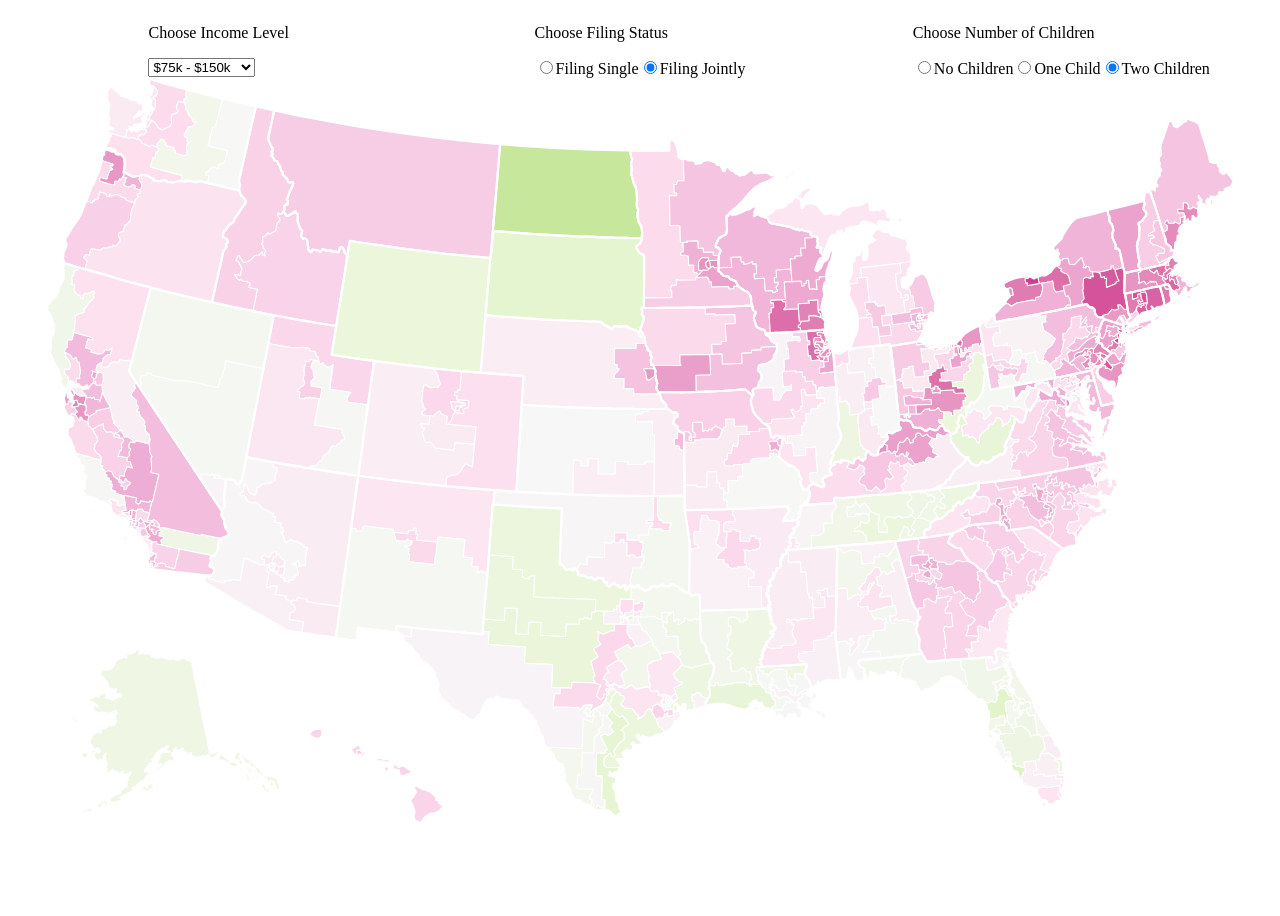
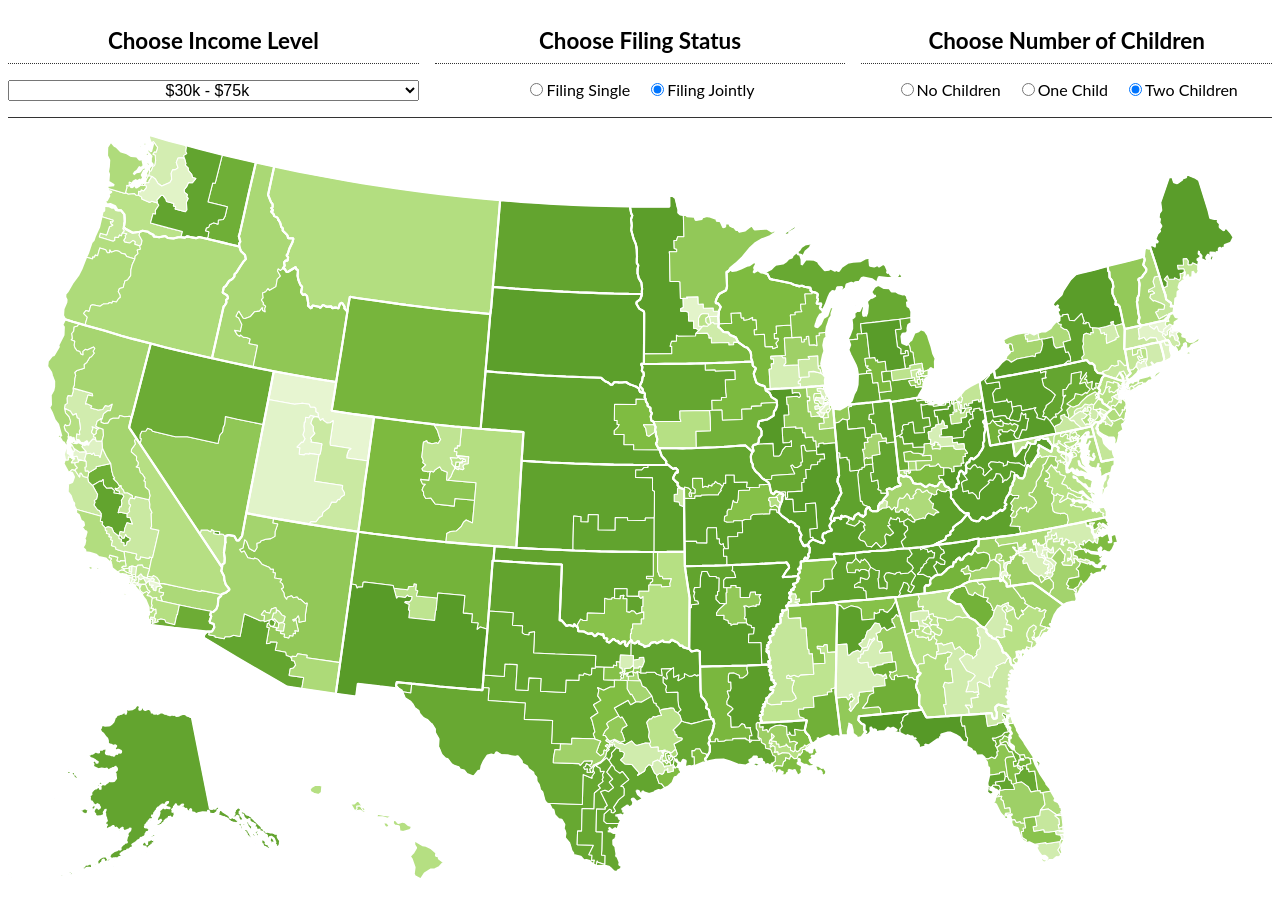
Before and after one commit to TaxFoundation/congressional-district-interactive, a React (Create React App) app: page / in a window 1280 px wide. Shown: the top 916 px of the page. Built offline with nearby package versions, Linux system fonts and the light colour scheme.

Commit message:
Add basic nav styles

```diff
--- a/src/App.js
+++ b/src/App.js
@@ -12,7 +12,7 @@ class App extends Component {
 
     this.state = {
       activeState: null,
-      activeBucket: '75-150',
+      activeBucket: '30-75',
       activeStatus: 1,
       activeChildren: 2,
       domain: [-0.05, 0.05],
--- a/src/components/Navigation.js
+++ b/src/components/Navigation.js
@@ -2,16 +2,43 @@ import React from 'react';
 import styled from 'styled-components';
 
 const Container = styled.div`
+  border-bottom: 1px solid #333;
   display: grid;
+  font-family: 'Lato', sans-serif;
+  font-size: 1rem;
+  grid-gap: 1rem;
   grid-template: auto / repeat(3, 1fr);
-  justify-items: center;
+  justify-items: stretch;
+  padding-bottom: 1rem;
+  margin-bottom: 1rem;
+`;
+
+const NavSectionHeading = styled.h2`
+  border-bottom: 1px dotted #333;
+  display: block;
+  font-size: 1.4rem;
+  margin-bottom: 1rem;
+  padding-bottom: 0.6rem;
+  text-align: center;
+  width: 100%;
+`;
+
+const Select = styled.select`
+  font-size: 1rem;
+  text-align: center;
+  width: 100%;
+`;
+
+const Radio = styled.div`
+  display: inline-block;
+  margin: 0 0.5rem;
 `;
 
 const BucketSeclection = props => {
   return (
     <div>
-      <p>Choose Income Level</p>
-      <select
+      <NavSectionHeading>Choose Income Level</NavSectionHeading>
+      <Select
         name="income"
         id="income"
         value={props.value}
@@ -22,7 +49,7 @@ const BucketSeclection = props => {
         <option value="75-150">$75k - $150k</option>
         <option value="150-500">$150k - $500k</option>
         <option value="500-inf">$500k and Up</option>
-      </select>
+      </Select>
     </div>
   );
 };
@@ -30,8 +57,9 @@ const BucketSeclection = props => {
 const StatusSelection = props => {
   return (
     <div>
-      <p>Choose Filing Status</p>
-      <div>
+      <NavSectionHeading>Choose Filing Status</NavSectionHeading>
+      <div style={{ textAlign: 'center' }}>
+        <Radio>
           <input
             type="radio"
             name="single-status"
@@ -41,6 +69,8 @@ const StatusSelection = props => {
             onChange={e => props.update(e.target.value)}
           />
           <label htmlFor="single-status">Filing Single</label>
+        </Radio>
+        <Radio>
           <input
             type="radio"
             name="married-status"
@@ -50,6 +80,7 @@ const StatusSelection = props => {
             onChange={e => props.update(e.target.value)}
           />
           <label htmlFor="married--status">Filing Jointly</label>
+        </Radio>
       </div>
     </div>
   );
@@ -58,8 +89,9 @@ const StatusSelection = props => {
 const ChildrenSelection = props => {
   return (
     <div>
-      <p>Choose Number of Children</p>
-      <div>
+      <NavSectionHeading>Choose Number of Children</NavSectionHeading>
+      <div style={{ textAlign: 'center' }}>
+        <Radio>
           <input
             type="radio"
             name="children-0"
@@ -69,6 +101,8 @@ const ChildrenSelection = props => {
             onChange={e => props.update(e.target.value)}
           />
           <label htmlFor="children-0">No Children</label>
+        </Radio>
+        <Radio>
           <input
             type="radio"
             name="children-1"
@@ -78,6 +112,8 @@ const ChildrenSelection = props => {
             onChange={e => props.update(e.target.value)}
           />
           <label htmlFor="children-1">One Child</label>
+        </Radio>
+        <Radio>
           <input
             type="radio"
             name="children-2"
@@ -87,6 +123,7 @@ const ChildrenSelection = props => {
             onChange={e => props.update(e.target.value)}
           />
           <label htmlFor="children-2">Two Children</label>
+        </Radio>
       </div>
     </div>
   );
```
Lines whose indentation alone changed are shown as unchanged.
